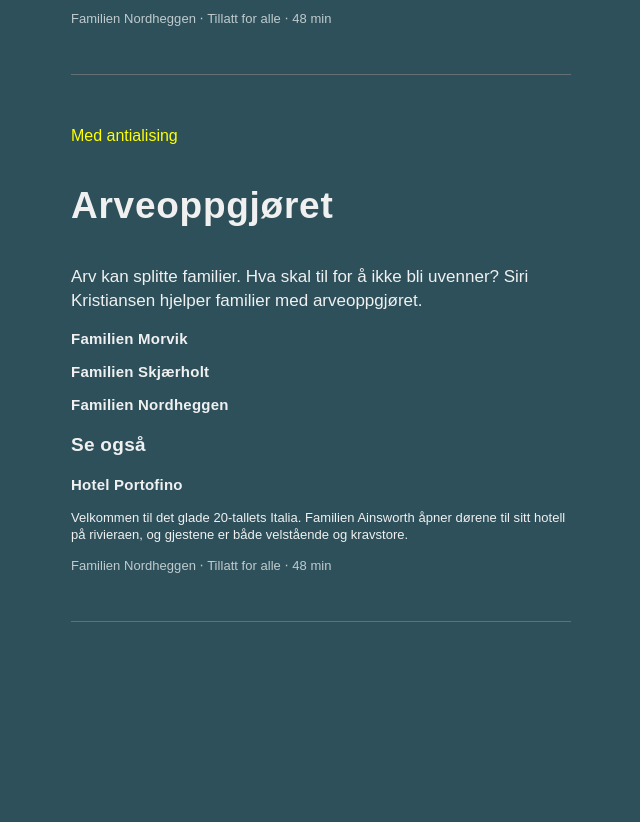
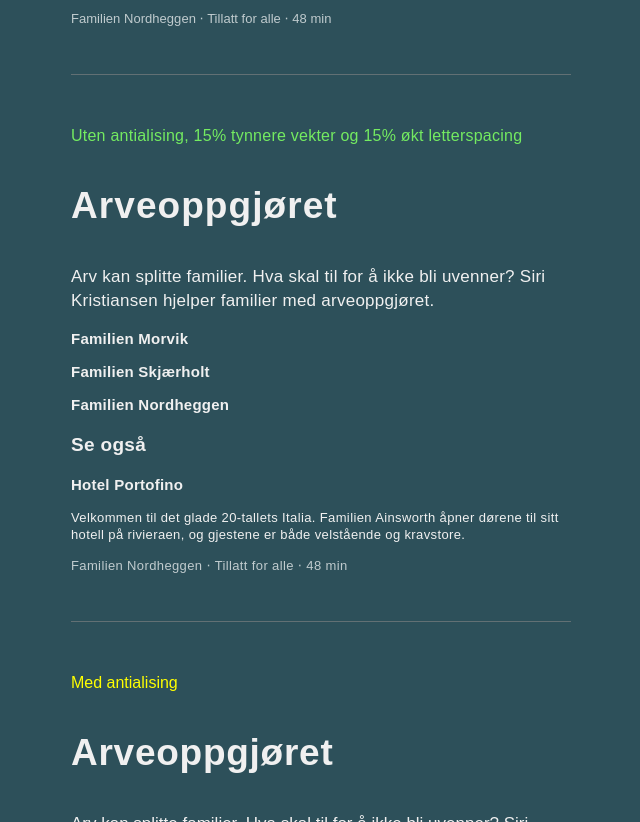
Before and after one commit to Isdoda/NRK-Sans-testing, a plain HTML site: page index.html in a window 1280 px wide. Shown: the part 2151-2973 px from the top of the page, without its empty margins (1-641 px from the left). Before the commit the page ends 2895 px from the top, so only its background shows below. Drawn offline with Linux system fonts and the light colour scheme; a web font is replaced by a local one.

Commit message:
Add files via upload

```diff
--- a/index.html
+++ b/index.html
@@ -127,6 +127,7 @@ letter-spacing: normal;
 
 
 
+
 </style>
 </head>
 <body>
@@ -170,16 +171,29 @@ letter-spacing: normal;
 </div>
 
     <div class="textbox">
-    <p class="callout" style="color: #74eb61;" style="font-weight: 360;">Uten antialising, tynnere vekter</p>
+    <p class="callout" style="color: #74eb61;" style="font-weight: 360;">Uten antialising, 10% tynnere vekter</p>
     <p class="largeTitle" style="font-weight: 720;">Arveoppgjøret</p>
     <p class="body" style="font-weight: 360;">Arv kan splitte familier. Hva skal til for å ikke bli uvenner? Siri Kristiansen hjelper familier med arveoppgjøret.</p>
     <p class="subhead1" style="font-weight: 600;">Familien Morvik</p>
     <p class="subhead1" style="font-weight: 600;">Familien Skjærholt</p>
-    <p class="subhead1" style="font-weight: 6300;">Familien Nordheggen</p>
+    <p class="subhead1" style="font-weight: 600;">Familien Nordheggen</p>
     <p class="title3" style="font-weight: 720;">Se også</p>
     <p class="subhead1" style="font-weight: 600;">Hotel Portofino</p>
     <p class="footnote" style="font-weight: 360;"> Velkommen til det glade 20-tallets Italia. Familien Ainsworth åpner dørene til sitt hotell på rivieraen, og gjestene er både velstående og kravstore.</p>
     <p class="footnote whiteMedium30" style="font-weight: 360;">Familien Nordheggen ⋅ Tillatt for alle ⋅ 48 min</p>
+</div>
+
+<div class="textbox">
+    <p class="callout" style="color: #74eb61; font-weight: 340; letter-spacing: 0.015em;">Uten antialising, 15% tynnere vekter og 15% økt letterspacing</p>
+    <p class="largeTitle" style="font-weight: 680; letter-spacing: 0.02875em;">Arveoppgjøret</p>
+    <p class="body" style="font-weight: 340; letter-spacing: 0.015em;">Arv kan splitte familier. Hva skal til for å ikke bli uvenner? Siri Kristiansen hjelper familier med arveoppgjøret.</p>
+    <p class="subhead1" style="font-weight: 561; letter-spacing: 0.01725em;">Familien Morvik</p>
+    <p class="subhead1" style="font-weight: 561; letter-spacing: 0.01725em;">Familien Skjærholt</p>
+    <p class="subhead1" style="font-weight: 561; letter-spacing: 0.01725em;">Familien Nordheggen</p>
+    <p class="title3" style="font-weight: 680; letter-spacing: 0.01725em;">Se også</p>
+    <p class="subhead1" style="font-weight: 561; letter-spacing: 0.01725em;">Hotel Portofino</p>
+    <p class="footnote" style="font-weight: 340; letter-spacing: 0.02875em;"> Velkommen til det glade 20-tallets Italia. Familien Ainsworth åpner dørene til sitt hotell på rivieraen, og gjestene er både velstående og kravstore.</p>
+    <p class="footnote whiteMedium30" style="font-weight: 340; letter-spacing: 0.02875em;">Familien Nordheggen ⋅ Tillatt for alle ⋅ 48 min</p>
 </div>
 
 <div class="antialising textbox">
```
